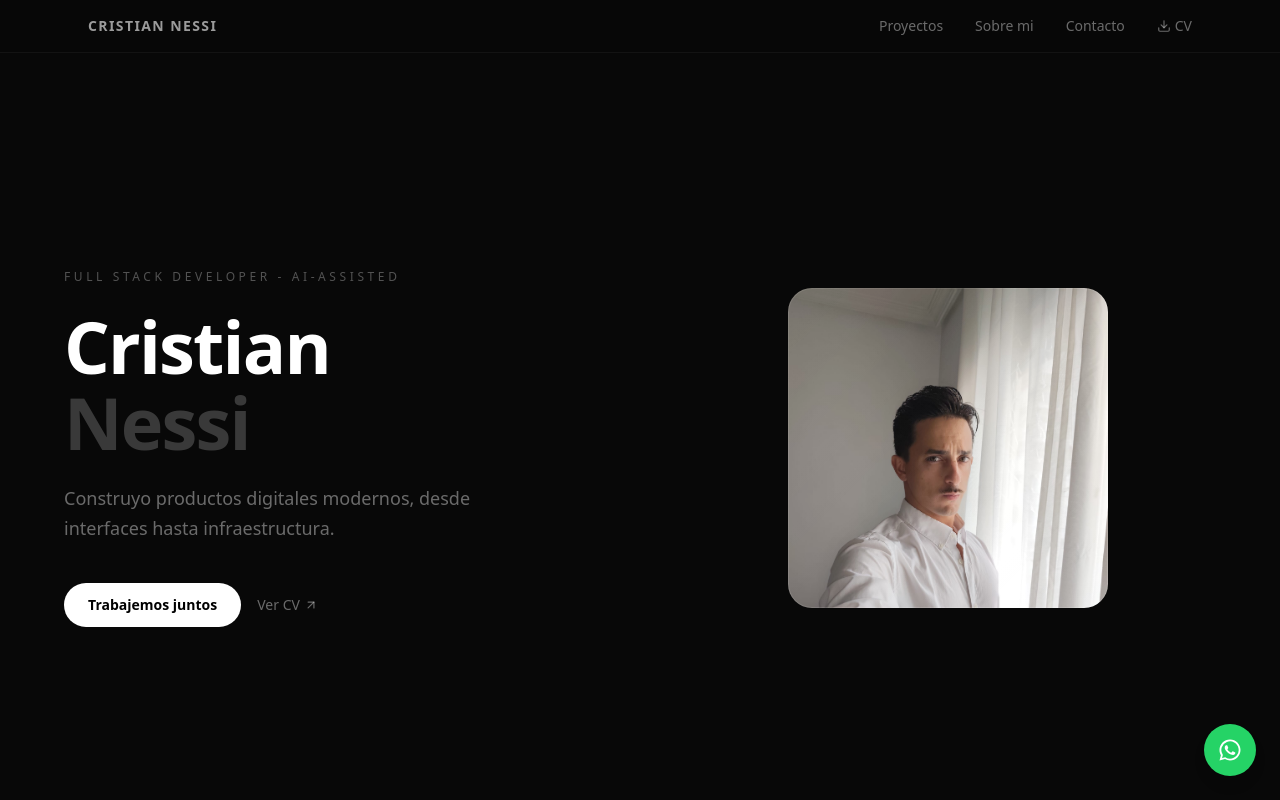
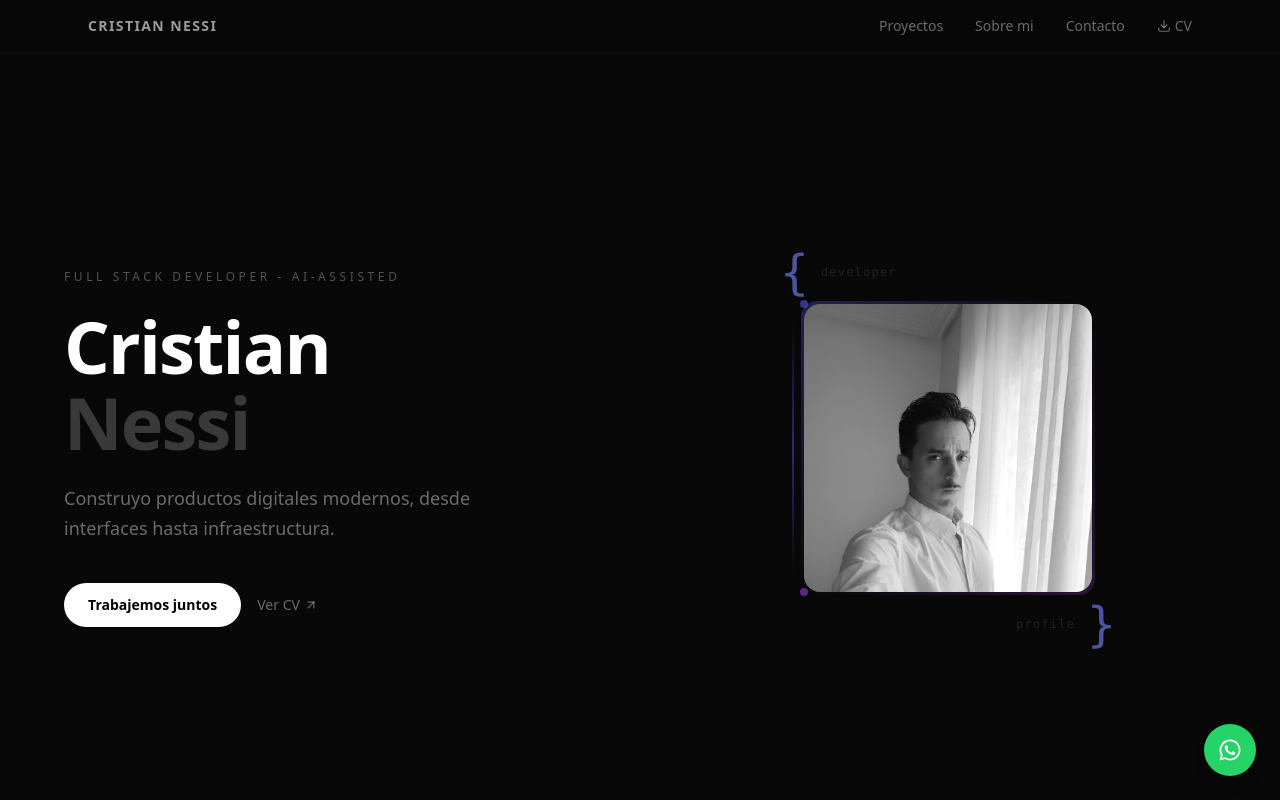
Before and after one commit to CristianNessi/Portfolio2026, a Next.js app: page / in a window 1280 px wide. Shown: the top 800 px of the page. Built offline with nearby package versions, Linux system fonts and the light colour scheme.

Commit message:
feat: profile image with code braces frame

```diff
--- a/app/page.tsx
+++ b/app/page.tsx
@@ -61,9 +61,35 @@ export default function Page() {
             </div>
           </motion.div>
           <motion.div initial={{ opacity: 0, scale: 0.95 }} animate={{ opacity: 1, scale: 1 }} transition={{ duration: 0.9, delay: 0.1 }} className="flex justify-center">
-            <div className="relative w-72 h-72 md:w-80 md:h-80">
-              <div className="absolute inset-0 rounded-3xl bg-gradient-to-br from-white/5 to-white/0 border border-white/10" />
-              <img src="/profile1.jpeg" alt="Cristian Nessi" className="w-full h-full rounded-3xl object-cover object-top" />
+            <div className="relative flex flex-col items-center gap-2 select-none">
+
+              {/* Llave apertura */}
+              <div className="flex items-center gap-3 self-start">
+                <span className="text-indigo-400/60 font-mono text-5xl font-thin leading-none">{`{`}</span>
+                <span className="text-white/10 font-mono text-xs tracking-widest">developer</span>
+              </div>
+
+              {/* Imagen */}
+              <div className="relative w-64 h-64 md:w-72 md:h-72 mx-6">
+                <div className="absolute -inset-[3px] rounded-2xl bg-gradient-to-br from-indigo-500/30 via-transparent to-purple-500/20" />
+                <img
+                  src="/profile1.jpeg"
+                  alt="Cristian Nessi"
+                  className="relative w-full h-full rounded-2xl object-cover object-top grayscale hover:grayscale-0 transition-all duration-500"
+                />
+                {/* Linea decorativa izquierda */}
+                <div className="absolute -left-3 top-4 bottom-4 w-[2px] bg-gradient-to-b from-transparent via-indigo-500/40 to-transparent" />
+                {/* Dot top-left */}
+                <div className="absolute -top-1 -left-1 w-2 h-2 rounded-full bg-indigo-500/50" />
+                <div className="absolute -bottom-1 -left-1 w-2 h-2 rounded-full bg-purple-500/50" />
+              </div>
+
+              {/* Llave cierre */}
+              <div className="flex items-center gap-3 self-end">
+                <span className="text-white/10 font-mono text-xs tracking-widest">profile</span>
+                <span className="text-indigo-400/60 font-mono text-5xl font-thin leading-none">{`}`}</span>
+              </div>
+
             </div>
           </motion.div>
         </div>
```
